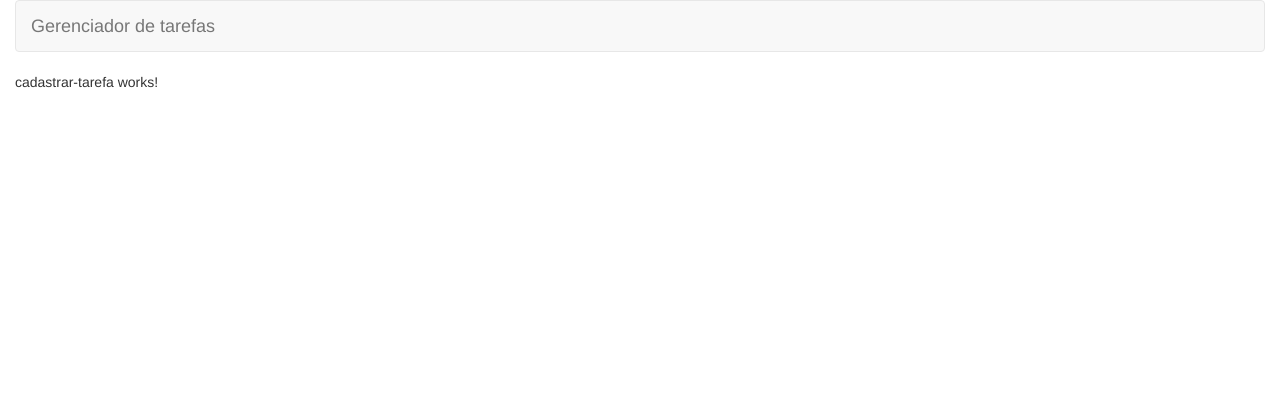
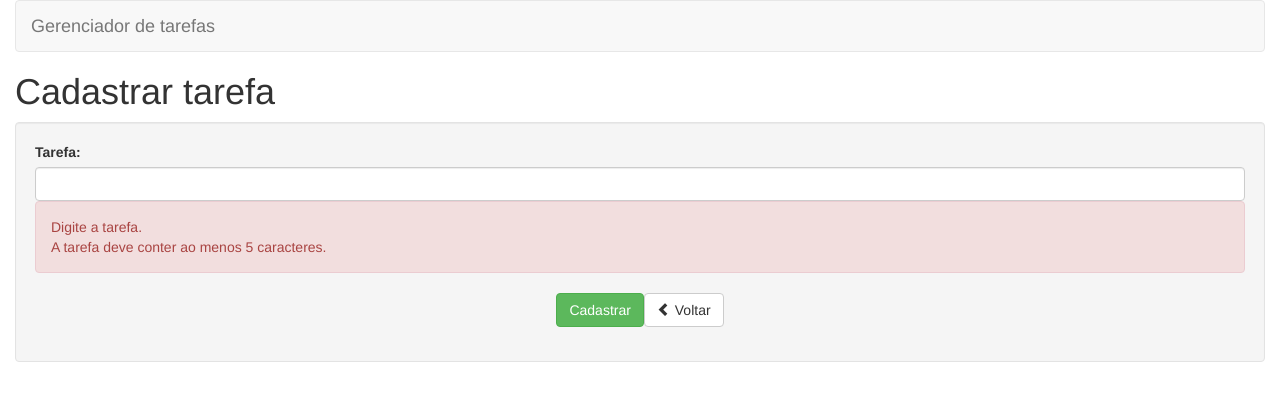
Before and after one commit to JotaPrimo/JotaPrimo-gerenciador-de-tarefas, an Angular app: page /tarefas/cadastrar in a window 1280 px wide. Shown: the top 400 px of the page. Built offline with nearby package versions, Linux system fonts and the light colour scheme.

Commit message:
Implementando o cadastro de tarefas - parte 1/2

```diff
--- a/src/app/tarefas/cadastrar/cadastrar-tarefa.component.html
+++ b/src/app/tarefas/cadastrar/cadastrar-tarefa.component.html
@@ -1 +1,24 @@
-<p>cadastrar-tarefa works!</p>
+<h1>Cadastrar tarefa</h1>
+
+<div class="well">
+  <form>
+    <div class="form-group">
+      <label for="nome">Tarefa:</label>
+      <input type="text" class="form-control" id="nome" name="nome" minlength="5" required>
+      <div class="alert alert-danger">
+        <div>
+          Digite a tarefa.
+        </div>
+        <div>
+          A tarefa deve conter ao menos 5 caracteres.
+        </div>
+      </div>
+    </div>
+    <div class="form-group text-center">
+      <input type="submit" class="btn btn-success" value="Cadastrar">
+      <a class="btn btn-default">
+        <span class="glyphicon glyphicon-chevron-left" aria-hidden="true"></span> Voltar
+      </a>
+    </div>
+  </form>
+</div>
--- a/src/app/tarefas/cadastrar/cadastrar-tarefa.component.ts
+++ b/src/app/tarefas/cadastrar/cadastrar-tarefa.component.ts
@@ -1,4 +1,7 @@
-import { Component, OnInit } from '@angular/core';
+import { Component, OnInit, ViewChild } from '@angular/core';
+import { NgForm } from '@angular/forms';
+import { Router } from '@angular/router';
+import { Tarefa, TarefaService } from '../shared';
 
 @Component({
   selector: 'app-cadastrar-tarefa',
@@ -7,9 +10,23 @@ import { Component, OnInit } from '@angular/core';
 })
 export class CadastrarTarefaComponent implements OnInit {
 
-  constructor() { }
+  @ViewChild('formTarefa', {static: true}) formTarefa: NgForm
+  tarefa: Tarefa;
+
+  constructor(
+    private tarefaService: TarefaService,
+    private router: Router
+  ) { }
 
   ngOnInit(): void {
+    this.tarefa = new Tarefa();
+  }
+
+  cadastrar(): void {
+    if(this.formTarefa.form.valid) {
+        this.tarefaService.cadastrar(this.tarefa);
+        this.router.navigate(["/tarefas"]);
+    }
   }
 
 }
```
